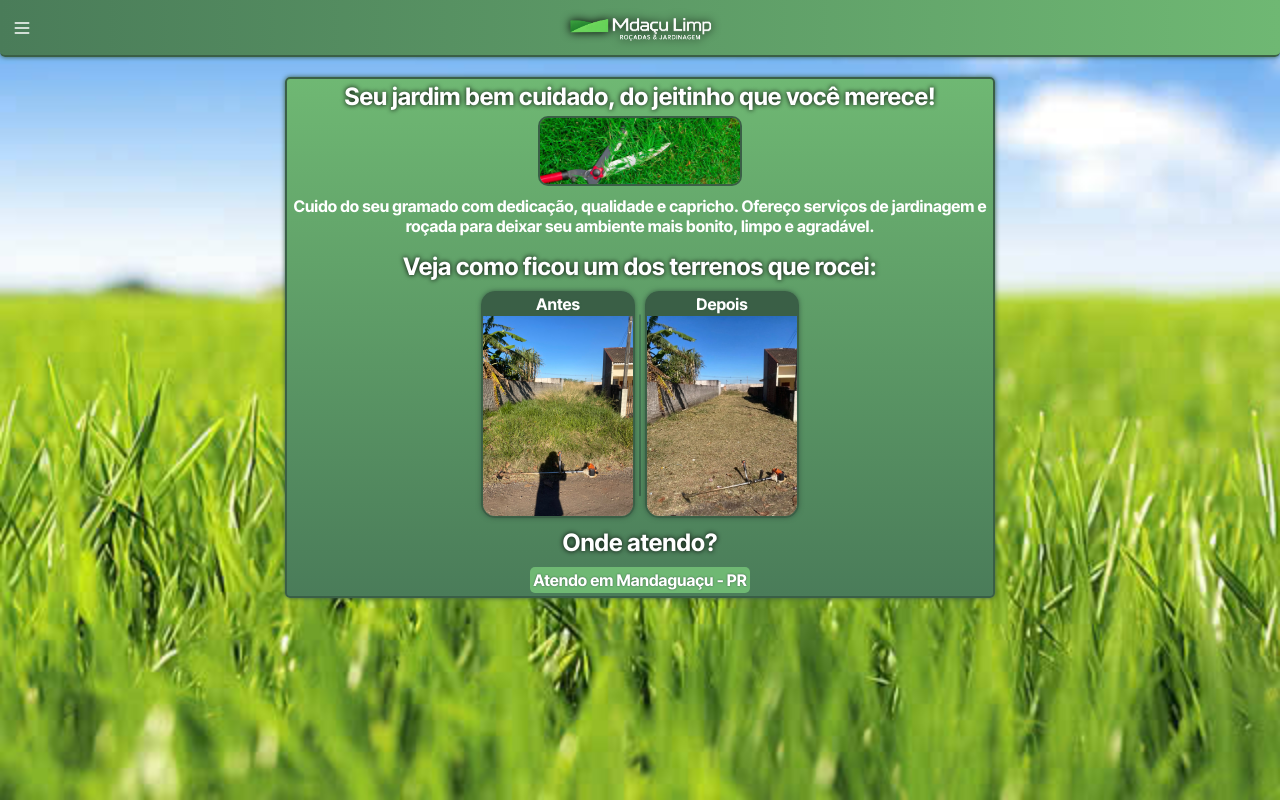
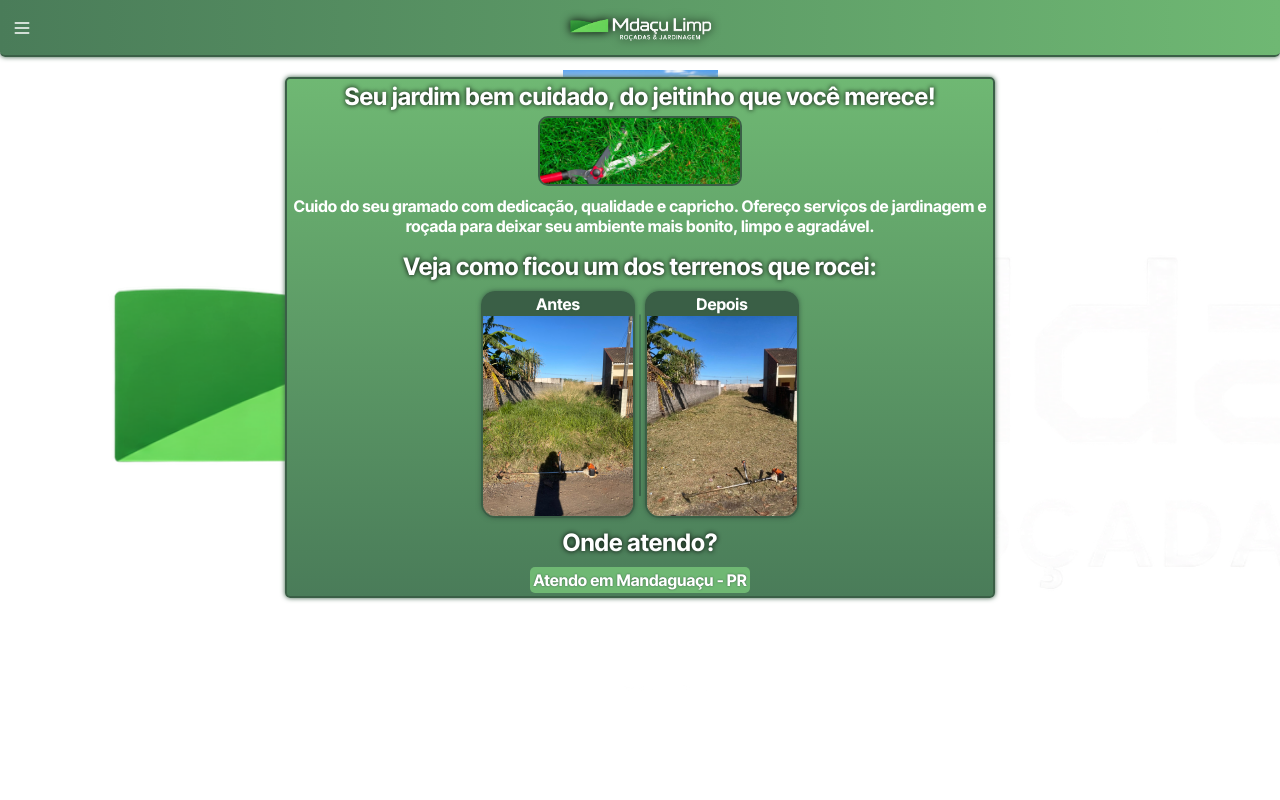
Before and after one commit to BananaOSOficial/Site-do-janu, a plain HTML site: page index.html in a window 1280 px wide. Drawn offline with Linux system fonts and the light colour scheme.

Commit message:
Update index.html

```diff
--- a/index.html
+++ b/index.html
@@ -36,9 +36,10 @@
 			color: #fff;
 		}
 		body {
-			background: url("grama.jpeg");
+			background: url("Logodojanu.png"), url("grama.jpeg");
 			background-repeat: no-repeat;
-			background-size: cover;
+			background-size: cover, 155px 55px;
+			background-position: 0 0, left 50% top 70px;
 			color: #fff;
 			font-family: 'Inter Tight', sans-serif;
 			height: 100dvh;
```
